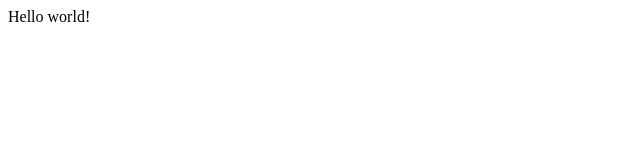
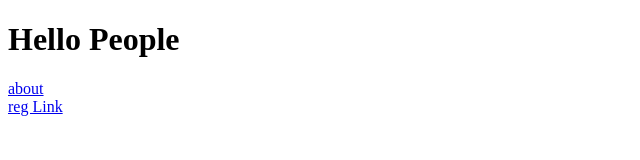
Before and after one commit to maepena91/gatsby-foodrecipes, a Gatsby site: page / in a window 1280 px wide. Shown: the whole page, without its empty margins (0-640 px from the left). Built offline with nearby package versions, Linux system fonts and the light colour scheme; Gatsby itself is replaced by a stand-in of ours.

Commit message:
added links to files

```diff
--- a/package.json
+++ b/package.json
@@ -19,7 +19,7 @@
     "react-dom": "^18.1.0"
   },
   "devDependencies": {
-    "prettier": "^2.7.1"
+    "prettier": "2.7.1"
   },
   "repository": {
     "type": "git",
--- a/src/pages/index.js
+++ b/src/pages/index.js
@@ -1,5 +1,14 @@
 import React from "react"
+import { Link } from "gatsby"
 
 export default function Home() {
-  return <div>Hello world!</div>
+  return <div>
+    <h1>Hello People</h1>
+    <div>
+    <Link to="/about">about</Link>
+    </div>
+    <a href="/about">reg Link</a>
+
+
+  </div>
 }
```
Also changed, not shown: src/pages/about.js (added, +9 -0 lines), src/pages/company/history.js (added, +9 -0 lines), src/pages/company/index.js (added, +9 -0 lines), src/pages/contact.js (added, +7 -0 lines), src/pages/testing.js (added, +7 -0 lines), src/pages/404.js (added), 1 other file.
